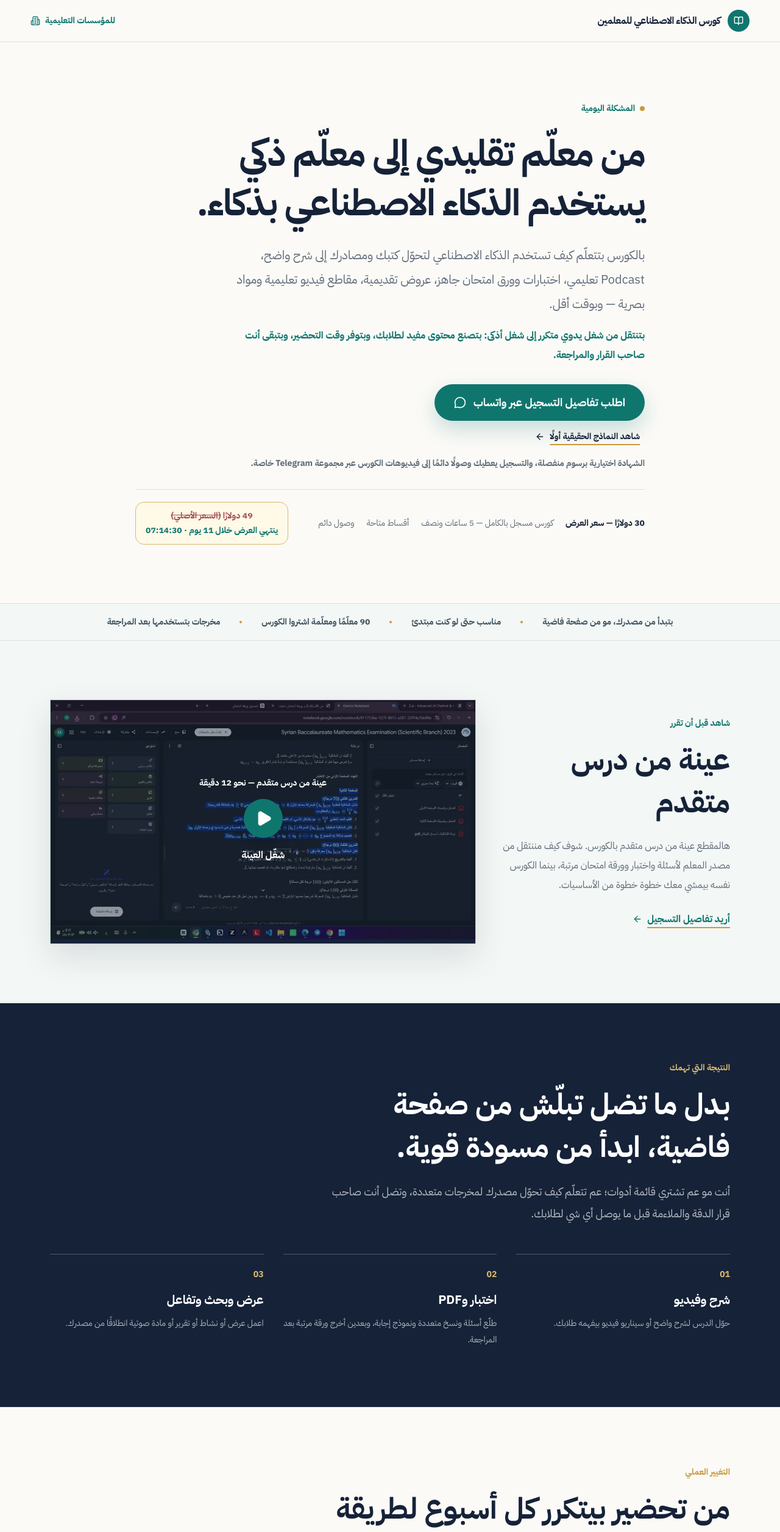
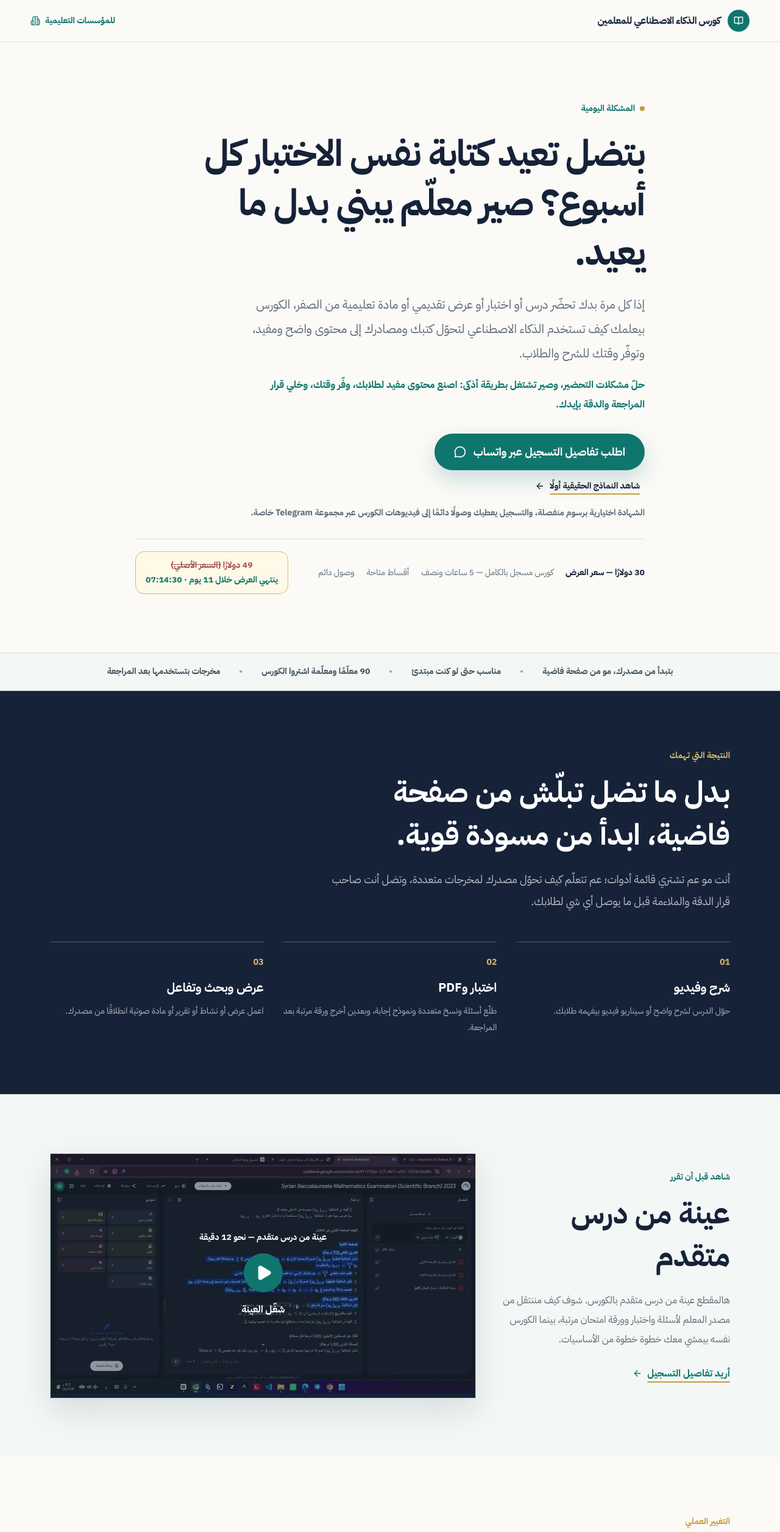
Before and after one commit to fhrrutedf/notebooklm-course-landing, a Next.js app: page / in a window 1280 px wide. Shown: the top 2512 px of the page at 61% size. Built offline with nearby package versions, Linux system fonts and the light colour scheme.

Commit message:
Refine hero copy and add readable testimonials

```diff
--- a/src/app/page.tsx
+++ b/src/app/page.tsx
@@ -183,12 +183,12 @@ export default function LandingPage() {
               المشكلة اليومية
             </div>
             <h1 className="max-w-3xl text-4xl font-bold leading-[1.35] tracking-tight text-[#152238] md:text-6xl">
-              من معلّم تقليدي إلى معلّم ذكي يستخدم الذكاء الاصطناعي بذكاء.
+              بتضل تعيد كتابة نفس الاختبار كل أسبوع؟ صير معلّم يبني بدل ما يعيد.
             </h1>
             <p className="mt-6 max-w-2xl text-base leading-[2] text-[#5E6B78] md:text-xl">
-              بالكورس بتتعلّم كيف تستخدم الذكاء الاصطناعي لتحوّل كتبك ومصادرك إلى شرح واضح، Podcast تعليمي، اختبارات وورق امتحان جاهز، عروض تقديمية، مقاطع فيديو تعليمية ومواد بصرية — وبوقت أقل.
+              إذا كل مرة بدك تحضّر درس أو اختبار أو عرض تقديمي أو مادة تعليمية من الصفر، الكورس بيعلمك كيف تستخدم الذكاء الاصطناعي لتحوّل كتبك ومصادرك إلى محتوى واضح ومفيد، وتوفّر وقتك للشرح والطلاب.
             </p>
-            <p className="mt-4 max-w-2xl font-bold leading-[2] text-[#0F766E]">بتنتقل من شغل يدوي متكرر إلى شغل أذكى: بتصنع محتوى مفيد لطلابك، وبتوفر وقت التحضير، وبتبقى أنت صاحب القرار والمراجعة.</p>
+            <p className="mt-4 max-w-2xl font-bold leading-[2] text-[#0F766E]">حلّ مشكلات التحضير، وصير تشتغل بطريقة أذكى: اصنع محتوى مفيد لطلابك، وفّر وقتك، وخلي قرار المراجعة والدقة بإيدك.</p>
             <div className="mt-8 flex flex-col items-start gap-3">
               <a href={createWhatsAppLink('مرحباً، أريد تفاصيل التسجيل في كورس الذكاء الاصطناعي للمعلمين.')} onClick={() => trackWhatsAppClick('redesigned_hero')} target="_blank" rel="noopener noreferrer" className="inline-flex w-full items-center justify-center gap-3 rounded-full bg-[#0F766E] px-8 py-4 text-lg font-bold text-white shadow-[0_14px_34px_rgba(15,118,110,0.22)] transition-all hover:-translate-y-0.5 hover:bg-[#115E59] sm:w-auto">
                 اطلب تفاصيل التسجيل عبر واتساب
@@ -230,6 +230,30 @@ export default function LandingPage() {
         </div>
       </section>
 
+      {/* ===== 5. WHAT YOU GET ===== */}
+      <section className="border-y border-[#DCE3E1] bg-[#152238] text-white">
+        <div className="mx-auto max-w-[1180px] px-5 py-16 md:px-8 md:py-24">
+          <div className="max-w-2xl">
+            <p className="mb-4 text-sm font-bold text-[#D9B96C]">النتيجة التي تهمك</p>
+            <h2 className="text-3xl font-bold leading-[1.45] md:text-5xl">بدل ما تضل تبلّش من صفحة فاضية، ابدأ من مسودة قوية.</h2>
+            <p className="mt-5 text-base leading-[2] text-white/70 md:text-lg">أنت مو عم تشتري قائمة أدوات؛ عم تتعلّم كيف تحوّل مصدرك لمخرجات متعددة، وتضل أنت صاحب قرار الدقة والملاءمة قبل ما يوصل أي شي لطلابك.</p>
+          </div>
+          <div className="mt-12 grid gap-8 md:grid-cols-3">
+            {[
+              { n: '01', title: 'شرح وفيديو', text: 'حوّل الدرس لشرح واضح أو سيناريو فيديو بيفهمه طلابك.' },
+              { n: '02', title: 'اختبار وPDF', text: 'طلّع أسئلة ونسخ متعددة ونموذج إجابة، وبعدين أخرج ورقة مرتبة بعد المراجعة.' },
+              { n: '03', title: 'عرض وبحث وتفاعل', text: 'اعمل عرض أو نشاط أو تقرير أو مادة صوتية انطلاقًا من مصدرك.' },
+            ].map((item) => (
+              <div key={item.n} className="border-t border-white/25 pt-5">
+                <span className="text-sm font-bold text-[#D9B96C]">{item.n}</span>
+                <h3 className="mt-4 text-xl font-bold">{item.title}</h3>
+                <p className="mt-3 text-sm leading-[1.9] text-white/65">{item.text}</p>
+              </div>
+            ))}
+          </div>
+        </div>
+      </section>
+
       {/* ===== 6. SAMPLE VIDEO ===== */}
       <section className="bg-[#F3F7F5]">
         <div className="mx-auto max-w-[1180px] px-5 py-16 md:px-8 md:py-24">
@@ -257,30 +281,6 @@ export default function LandingPage() {
                 )}
               </div>
             </div>
-          </div>
-        </div>
-      </section>
-
-      {/* ===== 5. WHAT YOU GET ===== */}
-      <section className="border-y border-[#DCE3E1] bg-[#152238] text-white">
-        <div className="mx-auto max-w-[1180px] px-5 py-16 md:px-8 md:py-24">
-          <div className="max-w-2xl">
-            <p className="mb-4 text-sm font-bold text-[#D9B96C]">النتيجة التي تهمك</p>
-            <h2 className="text-3xl font-bold leading-[1.45] md:text-5xl">بدل ما تضل تبلّش من صفحة فاضية، ابدأ من مسودة قوية.</h2>
-            <p className="mt-5 text-base leading-[2] text-white/70 md:text-lg">أنت مو عم تشتري قائمة أدوات؛ عم تتعلّم كيف تحوّل مصدرك لمخرجات متعددة، وتضل أنت صاحب قرار الدقة والملاءمة قبل ما يوصل أي شي لطلابك.</p>
-          </div>
-          <div className="mt-12 grid gap-8 md:grid-cols-3">
-            {[
-              { n: '01', title: 'شرح وفيديو', text: 'حوّل الدرس لشرح واضح أو سيناريو فيديو بيفهمه طلابك.' },
-              { n: '02', title: 'اختبار وPDF', text: 'طلّع أسئلة ونسخ متعددة ونموذج إجابة، وبعدين أخرج ورقة مرتبة بعد المراجعة.' },
-              { n: '03', title: 'عرض وبحث وتفاعل', text: 'اعمل عرض أو نشاط أو تقرير أو مادة صوتية انطلاقًا من مصدرك.' },
-            ].map((item) => (
-              <div key={item.n} className="border-t border-white/25 pt-5">
-                <span className="text-sm font-bold text-[#D9B96C]">{item.n}</span>
-                <h3 className="mt-4 text-xl font-bold">{item.title}</h3>
-                <p className="mt-3 text-sm leading-[1.9] text-white/65">{item.text}</p>
-              </div>
-            ))}
           </div>
         </div>
       </section>
@@ -359,17 +359,20 @@ export default function LandingPage() {
             <h2 className="text-2xl md:text-4xl font-bold text-[#1B2A4A] mb-3">آراء طلابنا بعد التدريب</h2>
             <p className="text-[#64748B] max-w-2xl mx-auto text-sm leading-loose">رسائل وصلتنا من متدربين شاركوا في جلسات الذكاء الاصطناعي. اضغط على أي صورة لقراءتها بحجم أكبر.</p>
           </div>
-          <div className="mx-auto flex max-w-md flex-col gap-3 md:max-w-none md:grid md:grid-cols-5 md:gap-4">
+          <div className="mx-auto flex max-w-md flex-col gap-4 md:max-w-none md:grid md:grid-cols-5 md:gap-4">
             {[
-              '/images/training/student-feedback-01.png',
-              '/images/training/student-feedback-02.png',
-              '/images/training/student-feedback-03.png',
-              '/images/training/student-feedback-04.png',
-              '/images/training/student-feedback-05.png',
-            ].map((image, index) => (
-              <a key={image} href={image} target="_blank" rel="noopener noreferrer" className="block overflow-hidden rounded-xl border border-[#E2E8F0] bg-white">
-                <img src={image} alt={`رأي متدرب ${index + 1}`} className="w-full h-auto max-h-[420px] object-contain" loading="lazy" />
-              </a>
+              { image: '/images/training/student-feedback-01.png', quote: 'الكورس الرائع حسيت حالي منجذبة للمعلومة كأني أول مرة بعرفها، بتمنى باقي الكورس يكمل هيك.', label: 'متدرّبة' },
+              { image: '/images/training/student-feedback-02.png', quote: 'شكرًا إلك أستاذ، فعلاً الجلسة كانت أكتر من ممتعة، وأسلوبك بالشرح رائع.', label: 'متدرّب' },
+              { image: '/images/training/student-feedback-03.png', quote: 'كورس مميز من نوعه، والأجواء التفاعلية الموجودة بتشجّع الذكاء الاصطناعي المطلوب بالوقت الحالي.', label: 'متدرّب' },
+              { image: '/images/training/student-feedback-04.png', quote: '', label: 'رسالة من متدرّب' },
+              { image: '/images/training/student-feedback-05.png', quote: '', label: 'رسالة من متدرّب' },
+            ].map(({ image, quote, label }, index) => (
+              <div key={image} className="overflow-hidden rounded-xl border border-[#E2E8F0] bg-white">
+                <a href={image} target="_blank" rel="noopener noreferrer" className="block">
+                  <img src={image} alt={`رأي ${label} ${index + 1}`} className="w-full h-auto max-h-[420px] object-contain" loading="lazy" />
+                </a>
+                {quote && <blockquote className="border-t border-[#E2E8F0] px-4 py-4 text-right text-sm leading-[1.9] text-[#475569]">«{quote}»<footer className="mt-2 text-xs font-bold text-[#0D9488]">— {label}</footer></blockquote>}
+              </div>
             ))}
           </div>
         </div>
```
